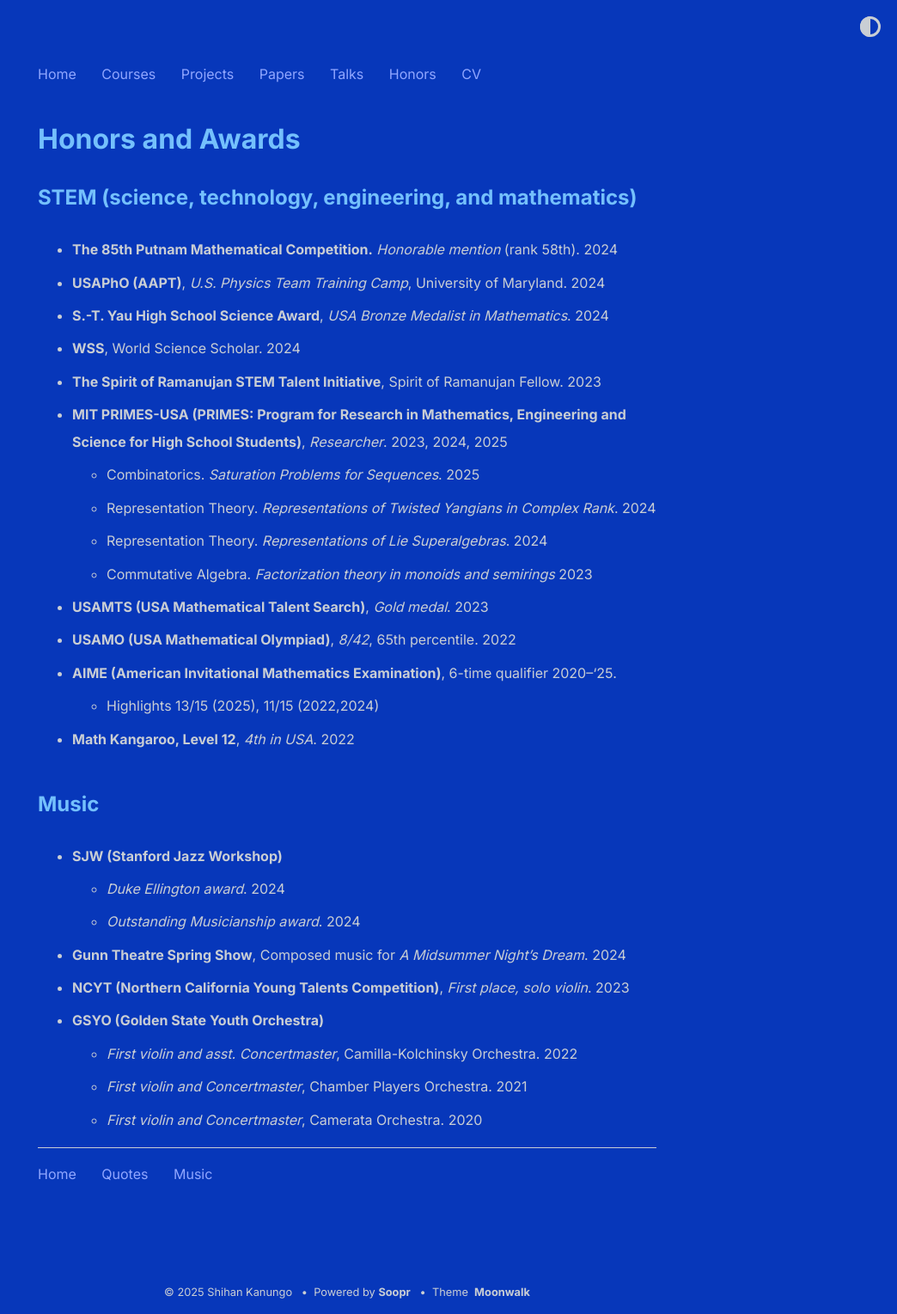
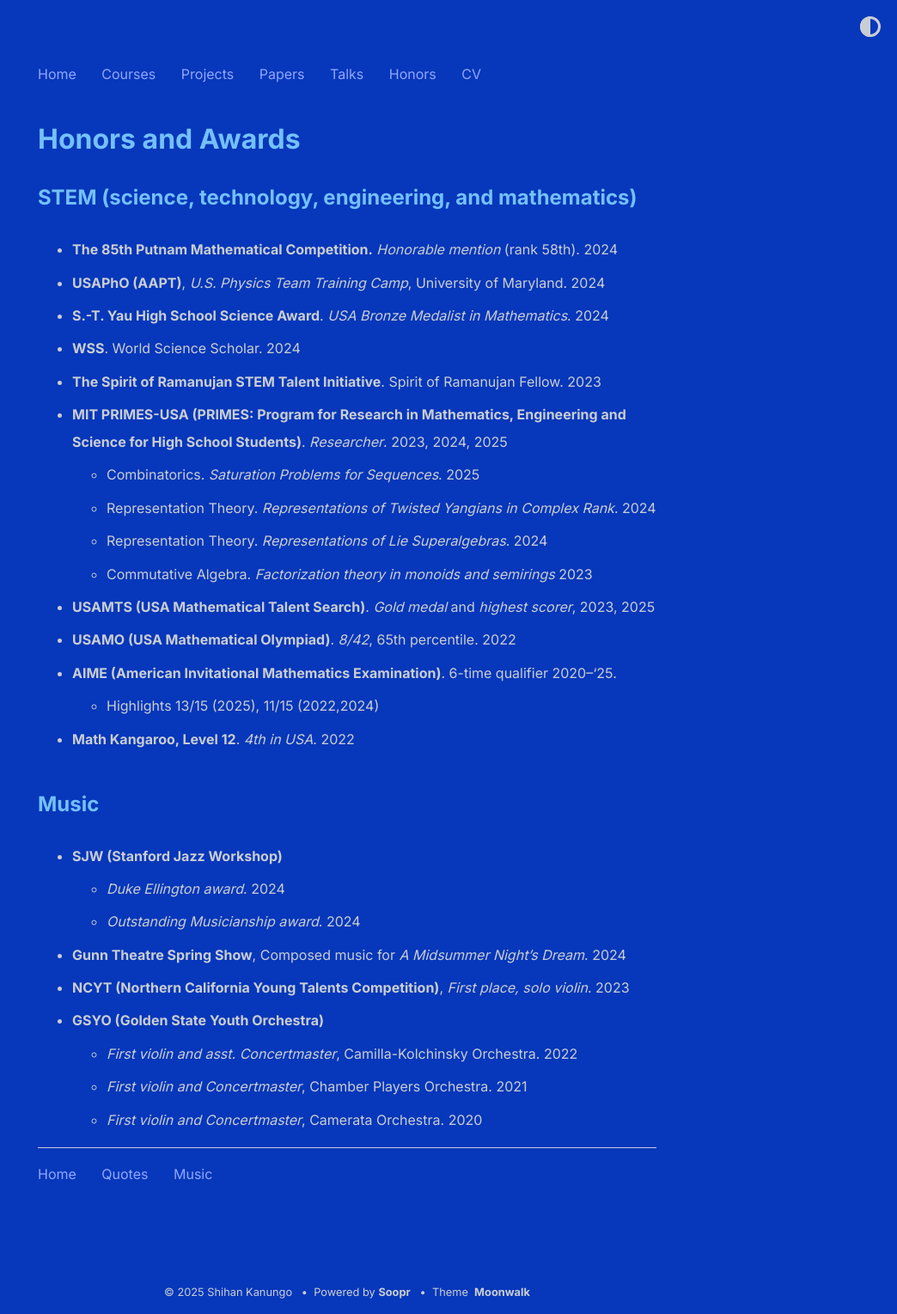
Before and after one commit to shihankanungo/shihankanungo.github.io, a Jekyll site: the page built from honors.md, in a window 1280 px wide. Shown: the whole page at 86% size, without its empty margins (236-1280 px from the left). Built offline with Jekyll 4.4.1, drawn with Linux system fonts in a browser that asks for light colours.

Commit message:
Update honors.md

```diff
--- a/honors.md
+++ b/honors.md
@@ -7,19 +7,19 @@
 
 - **The 85th Putnam Mathematical Competition.** *Honorable mention* (rank 58th). 2024
 - **USAPhO (AAPT)**, *U.S. Physics Team Training Camp*, University of Maryland. 2024
-- **S.-T. Yau High School Science Award**, *USA Bronze Medalist in Mathematics*. 2024
-- **WSS**, World Science Scholar. 2024
-- **The Spirit of Ramanujan STEM Talent Initiative**, Spirit of Ramanujan Fellow. 2023
-- **MIT PRIMES-USA (PRIMES: Program for Research in Mathematics, Engineering and Science for High School Students)**, *Researcher*. 2023, 2024, 2025
+- **S.-T. Yau High School Science Award**. *USA Bronze Medalist in Mathematics*. 2024
+- **WSS**. World Science Scholar. 2024
+- **The Spirit of Ramanujan STEM Talent Initiative**. Spirit of Ramanujan Fellow. 2023
+- **MIT PRIMES-USA (PRIMES: Program for Research in Mathematics, Engineering and Science for High School Students)**. *Researcher*. 2023, 2024, 2025
   - Combinatorics. *Saturation Problems for Sequences*. 2025
   - Representation Theory. *Representations of Twisted Yangians in Complex Rank*. 2024
   - Representation Theory. *Representations of Lie Superalgebras*. 2024
   - Commutative Algebra. *Factorization theory in monoids and semirings* 2023
-- **USAMTS (USA Mathematical Talent Search)**, *Gold medal*. 2023
-- **USAMO (USA Mathematical Olympiad)**, *8/42*, 65th percentile. 2022
-- **AIME (American Invitational Mathematics Examination)**, 6-time qualifier 2020--'25.
+- **USAMTS (USA Mathematical Talent Search)**. *Gold medal* and *highest scorer*, 2023, 2025
+- **USAMO (USA Mathematical Olympiad)**. *8/42*, 65th percentile. 2022
+- **AIME (American Invitational Mathematics Examination)**. 6-time qualifier 2020--'25.
   - Highlights 13/15 (2025), 11/15 (2022,2024)
-- **Math Kangaroo, Level 12**, *4th in USA*. 2022
+- **Math Kangaroo, Level 12**. *4th in USA*. 2022
 
 
 ## Music
```
